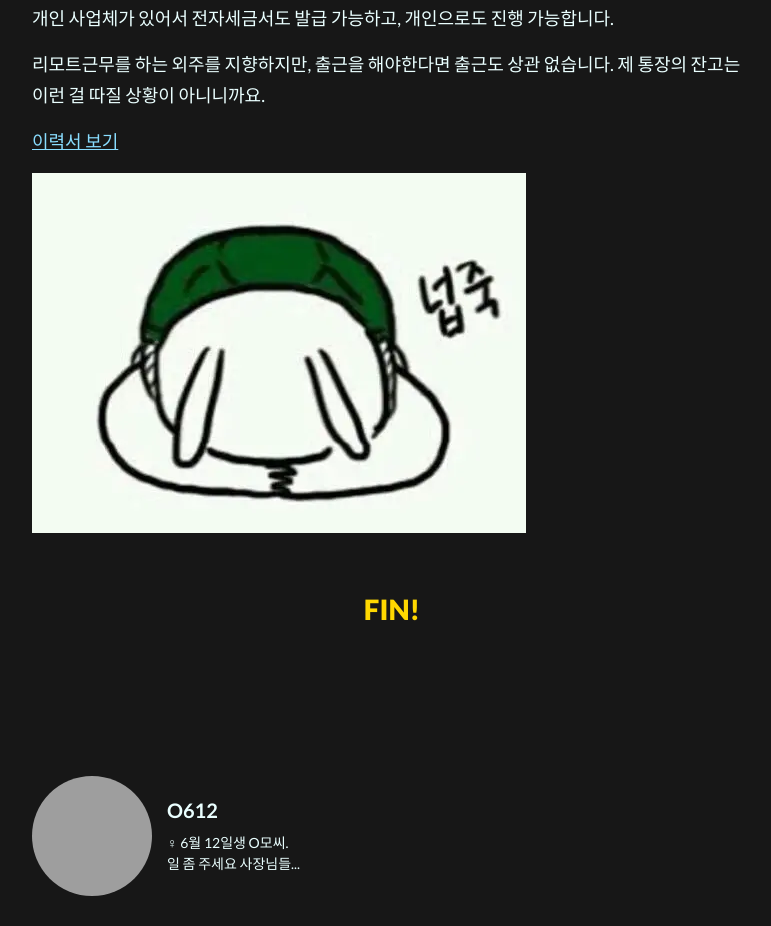
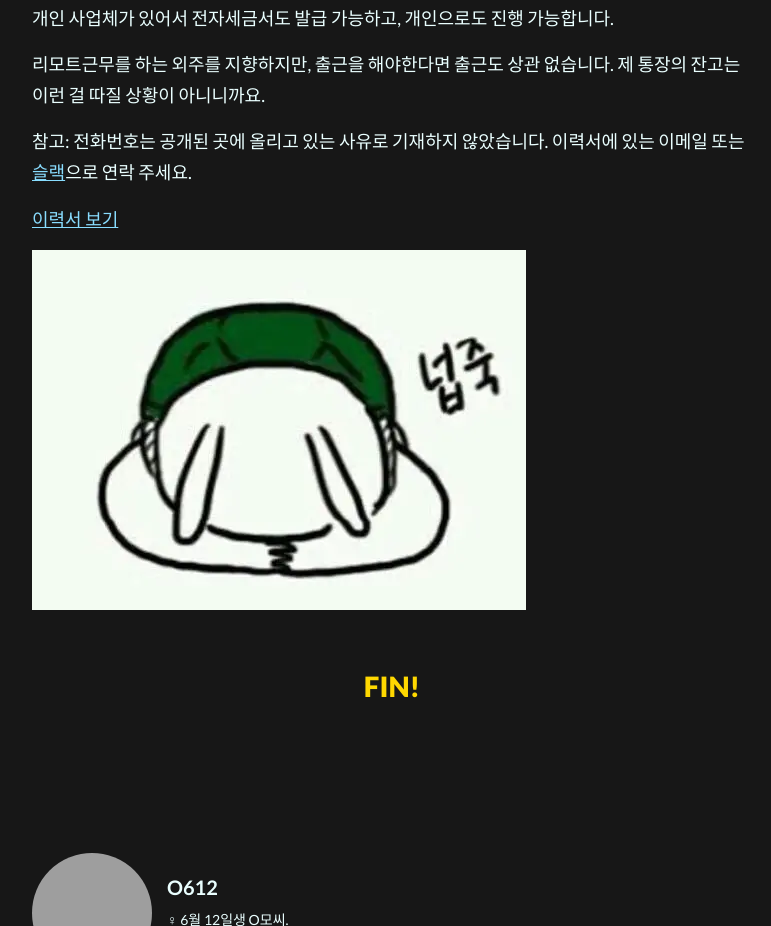
Before and after one commit to naninyang/develog, a Gatsby site: page /develog/20231227181855 in a window 1280 px wide. Shown: the part 2955-3881 px from the top of the page, without its empty margins (248-1019 px from the left). Built offline with nearby package versions, Linux system fonts and the light colour scheme; Gatsby itself is replaced by a stand-in of ours; some packages are replaced by stand-ins of ours; grey boxes are pictures that could not be loaded; a web font is replaced by a local one.

Commit message:
Update Develog “20231227181855”

```diff
--- a/src/pages/develog/20231227181855.md
+++ b/src/pages/develog/20231227181855.md
@@ -76,6 +76,8 @@ series:
 
 리모트근무를 하는 외주를 지향하지만, 출근을 해야한다면 출근도 상관 없습니다. 제 통장의 잔고는 이런 걸 따질 상황이 아니니까요.
 
+참고: 전화번호는 공개된 곳에 올리고 있는 사유로 기재하지 않았습니다. 이력서에 있는 이메일 또는 [슬랙](https://arisdevelop.slack.com)으로 연락 주세요.
+
 [이력서 보기](https://dev1stud.io/resume.pdf)
 
 ![](09ea9a46587745acbaabca150f215419.webp)
```
